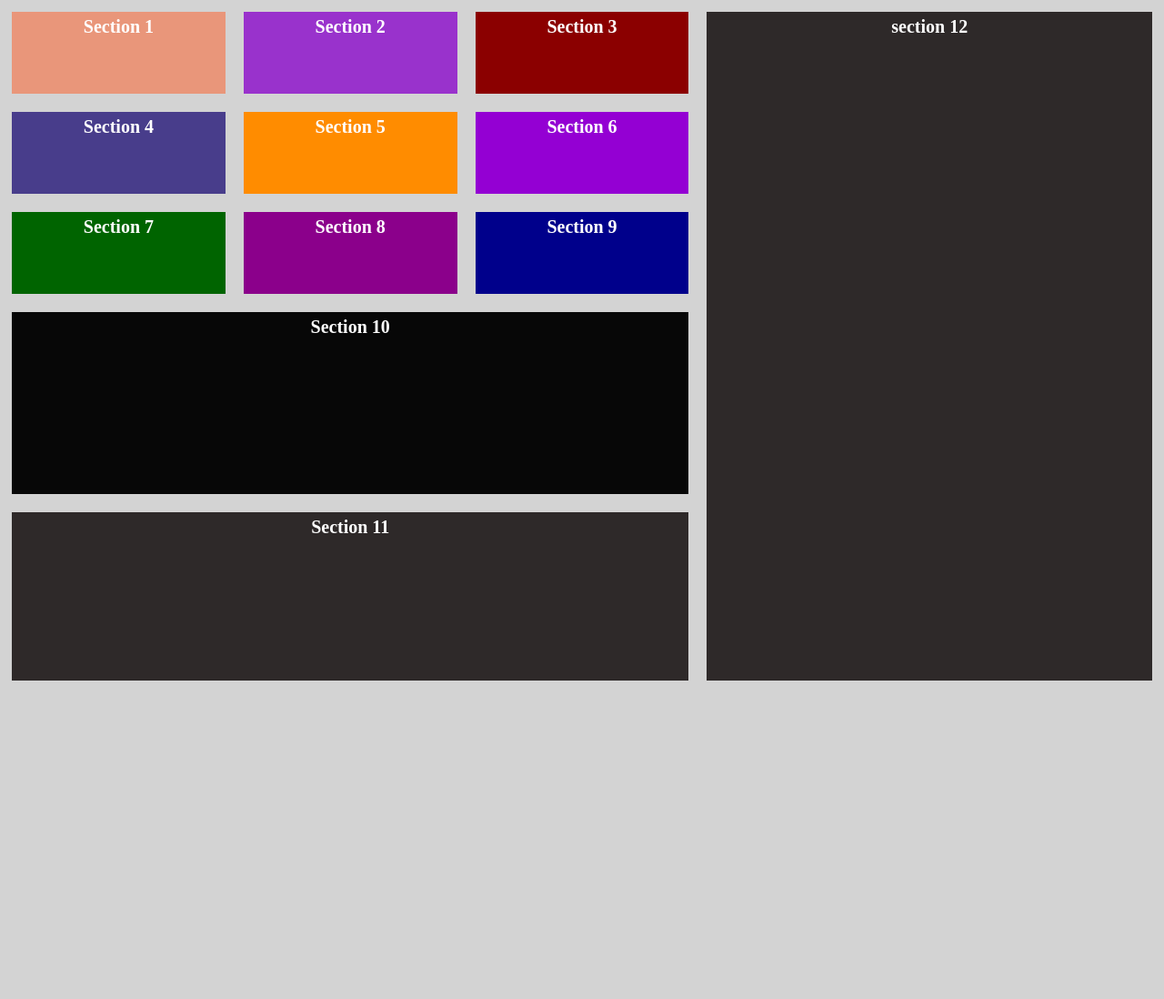
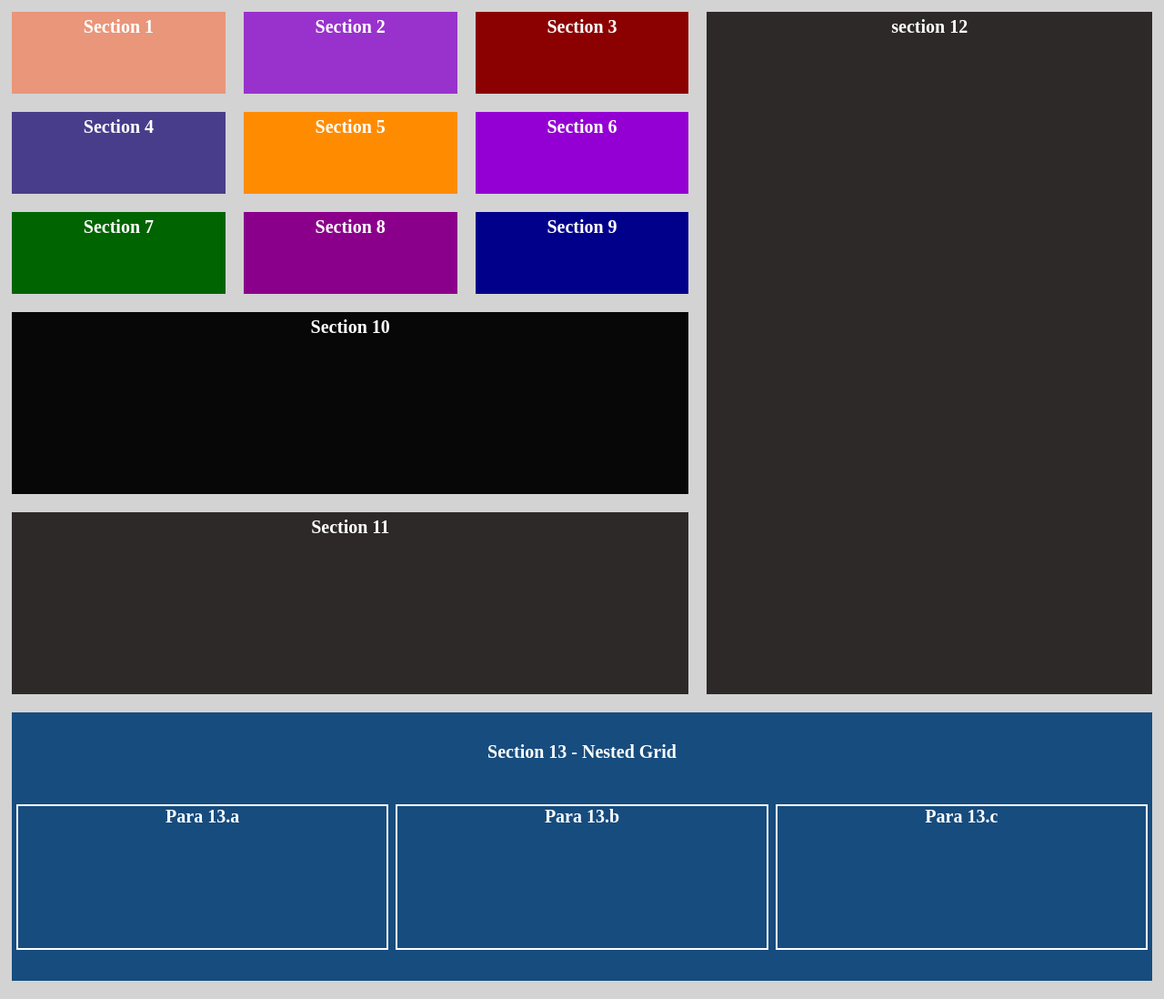
Before and after one commit to Apoorv-Agr/cssLearning, a plain HTML site: page basicsOfCss/Grid/htmlFiles/basicGrid.html in a window 1280 px wide. Shown: the whole page at 91% size. Before the commit the page ends 800 px from the top, so only its background shows below. Drawn offline with Linux system fonts and the light colour scheme.

Commit message:
nested Grids

```diff
--- a/basicsOfCss/Grid/css/basicGrid.css
+++ b/basicsOfCss/Grid/css/basicGrid.css
@@ -138,9 +138,9 @@
   font-size: 20px;
   font-weight: bold;
   padding: 5px;
-  margin: 5px 5px 20px 5px;
+  margin: 5px 5px 5px 5px;
 }
-.section12{
+.section12 {
   grid-column: 4 / 6;
   /* grid-row: 4 / 6; */
   grid-row: 1 / 8;
@@ -150,5 +150,26 @@
   font-size: 20px;
   font-weight: bold;
   padding: 5px;
+  margin: 5px 5px 5px 5px;
+}
+.section13 {
+  grid-column: 1/6;
+  grid-row: 8/11;
+  background-color: rgb(23, 76, 126);
+  color: #fefefe;
+  text-align: center;
+  font-size: 20px;
+  font-weight: bold;
+  padding: 5px;
   margin: 5px 5px 20px 5px;
 }
+.nestedGrid {
+  display: grid;
+  grid-template-columns: repeat(3, 1fr);
+  row-gap: 8px;
+  column-gap: 8px;
+  grid-auto-rows: 200px;
+}
+ p{
+   border : 2px solid rgb(255, 255, 255);
+ }
--- a/basicsOfCss/Grid/htmlFiles/basicGrid.html
+++ b/basicsOfCss/Grid/htmlFiles/basicGrid.html
@@ -23,6 +23,14 @@
         <div class="section10">Section 10</div>
         <div class="section11">Section 11</div>
         <div class="section12">section 12</div>
+        <div class="section13">
+            <h4>Section 13 - Nested Grid</h4>
+            <div class="nestedGrid">
+                <p>Para 13.a</p>
+                <p>Para 13.b</p>
+                <p>Para 13.c</p>
+            </div>
+        </div>
     </div>
 </body>
 
```
